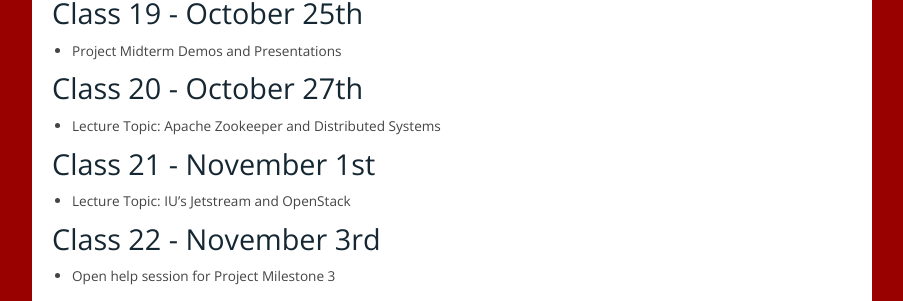
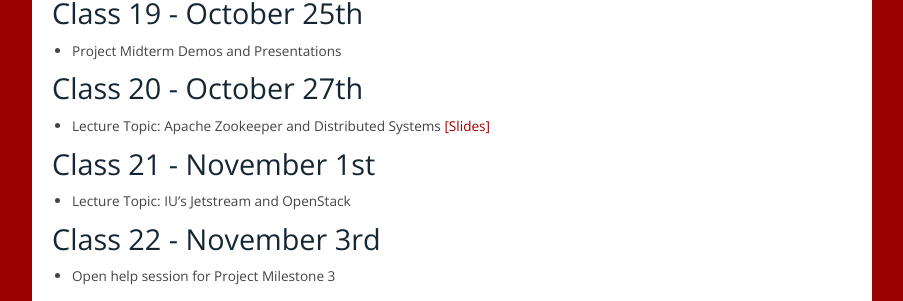
Before and after one commit to airavata-courses/airavata-courses.github.io, a Jekyll site: the page built from lectures.md, in a window 1280 px wide and 900 px high, scrolled down 1977 px. Shown: the part 144-445 px from the top of the window, without its empty margins (258-1161 px from the left). Built offline with Jekyll 4.4.1, drawn with Linux system fonts in a browser that asks for light colours.

Commit message:
Adding slides and updating lecture for Oct 27th class

```diff
--- a/lectures.md
+++ b/lectures.md
@@ -94,7 +94,7 @@
 * Project Midterm Demos and Presentations
 
 ###  Class 20 - October 27th
-* Lecture Topic: Apache Zookeeper and Distributed Systems
+* Lecture Topic: Apache Zookeeper and Distributed Systems [[Slides]]({{ site.url }}slides/CS649-DistributedComputingScienceGateways.pdf)
 
 ###  Class 21 - November 1st
 * Lecture Topic: IU's Jetstream and OpenStack
```
